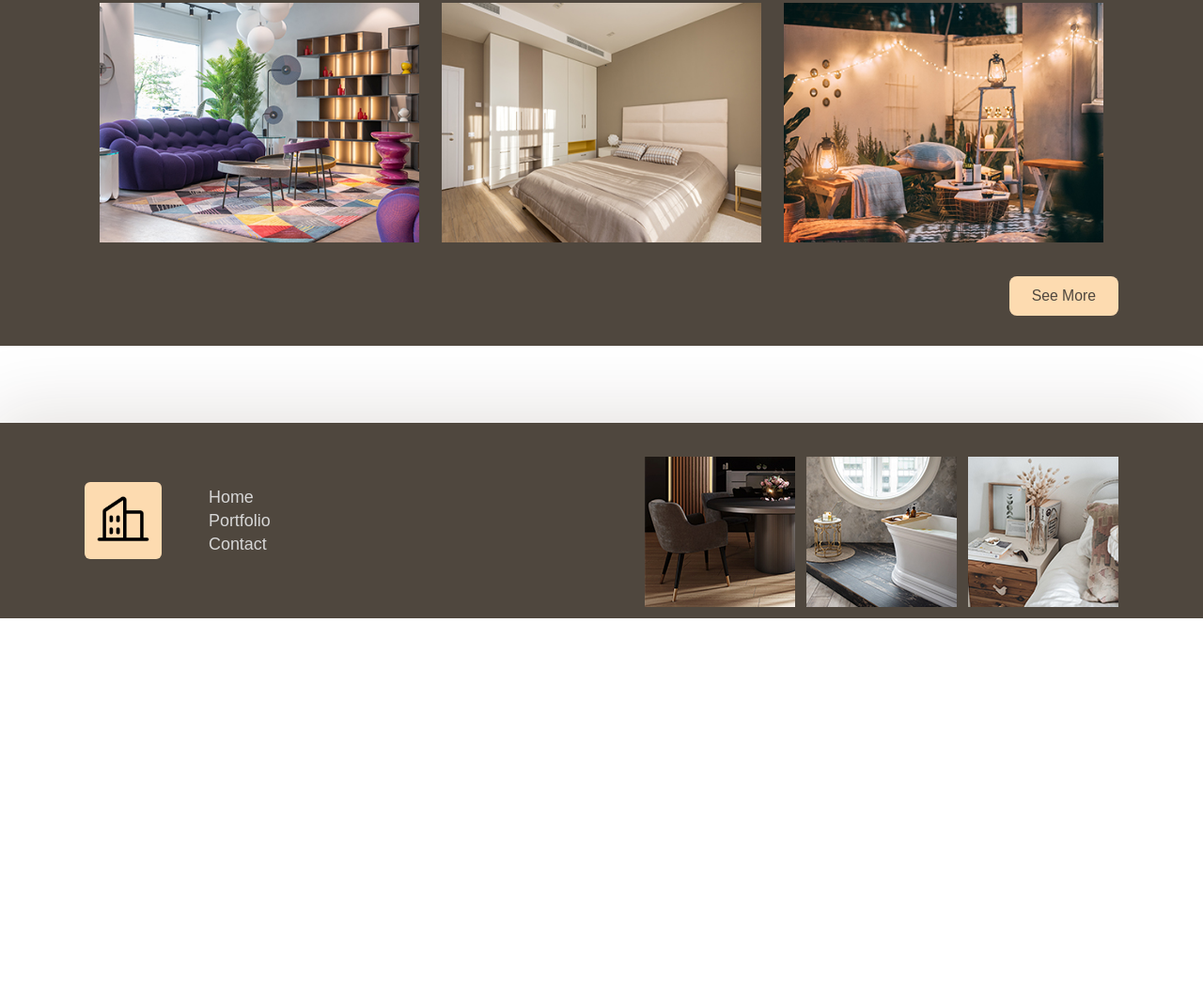
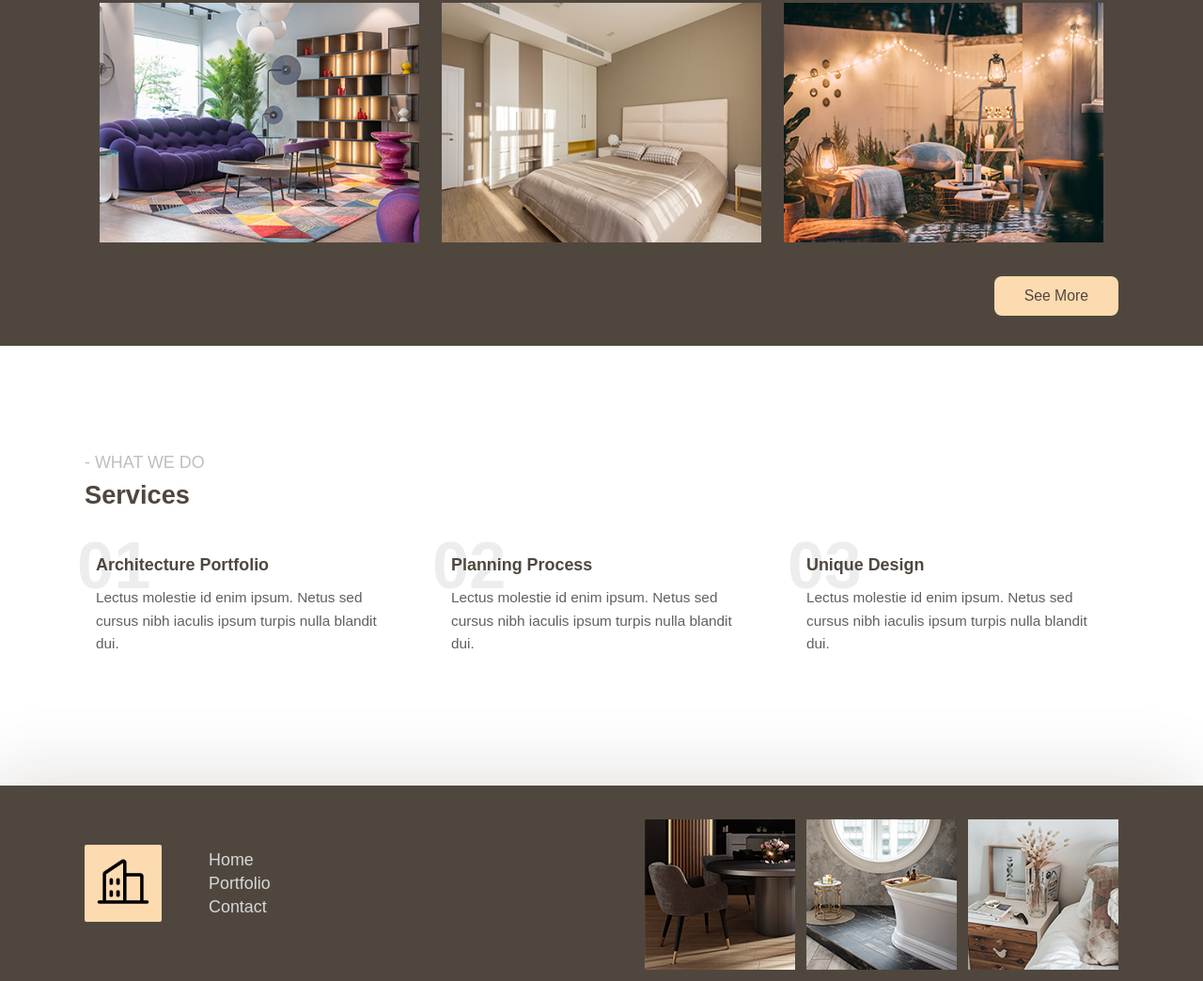
Before and after one commit to OskarWiktor/home-design-website, a website: page index.html in a window 1280 px wide. Shown: the part 1762-2806 px from the top of the page at 94% size. Before the commit the page ends 2420 px from the top, so only its background shows below. Drawn offline with Linux system fonts and the light colour scheme.

Commit message:
feat(index): service section

```diff
--- a/index.html
+++ b/index.html
@@ -95,17 +95,85 @@
             <h2 class="small-portfolio__title">Our Portfolio</h2>
           </div>
           <div class="small-portfolio__img--container">
-            <div class="small-portfolio__img--wraper"><img class="small-portfolio__img" src="./assets/portfolio-1.jpg" alt="portfolio photo 1"></div>
-            <div class="small-portfolio__img--wraper"><img class="small-portfolio__img" src="./assets/portfolio-2.jpg" alt="portfolio photo 2"></div>
-            <div class="small-portfolio__img--wraper"><img class="small-portfolio__img" src="./assets/portfolio-3.jpg" alt="portfolio photo 3"></div>
-            <div class="small-portfolio__img--wraper"><img class="small-portfolio__img" src="./assets/portfolio-4.jpg" alt="portfolio photo 4"></div>
-            <div class="small-portfolio__img--wraper"><img class="small-portfolio__img" src="./assets/portfolio-5.jpg" alt="portfolio photo 5"></div>
-            <div class="small-portfolio__img--wraper"><img class="small-portfolio__img" src="./assets/portfolio-6.jpg" alt="portfolio photo 6"></div>
+            <div class="small-portfolio__img--wraper">
+              <img
+                class="small-portfolio__img"
+                src="./assets/portfolio-1.jpg"
+                alt="portfolio photo 1"
+              />
+            </div>
+            <div class="small-portfolio__img--wraper">
+              <img
+                class="small-portfolio__img"
+                src="./assets/portfolio-2.jpg"
+                alt="portfolio photo 2"
+              />
+            </div>
+            <div class="small-portfolio__img--wraper">
+              <img
+                class="small-portfolio__img"
+                src="./assets/portfolio-3.jpg"
+                alt="portfolio photo 3"
+              />
+            </div>
+            <div class="small-portfolio__img--wraper">
+              <img
+                class="small-portfolio__img"
+                src="./assets/portfolio-4.jpg"
+                alt="portfolio photo 4"
+              />
+            </div>
+            <div class="small-portfolio__img--wraper">
+              <img
+                class="small-portfolio__img"
+                src="./assets/portfolio-5.jpg"
+                alt="portfolio photo 5"
+              />
+            </div>
+            <div class="small-portfolio__img--wraper">
+              <img
+                class="small-portfolio__img"
+                src="./assets/portfolio-6.jpg"
+                alt="portfolio photo 6"
+              />
+            </div>
           </div>
-          <button class="small-portfolio--button"><a class="small-portfolio--button--link" href="./pages/portfolio.html" >See More</a></button>
+          <button class="small-portfolio--button">
+            <a
+              class="small-portfolio--button--link"
+              href="./pages/portfolio.html"
+              >See More</a
+            >
+          </button>
         </div>
       </section>
     </main>
+
+    <section class="services">
+      <div class="services--wraper">
+        <div class="services__text--container">
+          <p class="services__text">- what we do</p>
+          <h3 class="services__title">Services</h3>
+        </div>
+        <div class="services__offer--container">
+          <div class="services__offer">
+            <p class="services__offer--number">01</p>
+            <h4 class="services__offer--title">Architecture Portfolio</h4>
+            <p class="services__offer--text">Lectus molestie id enim ipsum. Netus sed cursus nibh iaculis ipsum turpis nulla blandit dui.</p>
+          </div>
+          <div class="services__offer">
+            <p class="services__offer--number">02</p>
+            <h4 class="services__offer--title">Planning Process</h4>
+            <p class="services__offer--text">Lectus molestie id enim ipsum. Netus sed cursus nibh iaculis ipsum turpis nulla blandit dui.</p>
+          </div>
+          <div class="services__offer">
+            <p class="services__offer--number">03</p>
+            <h4 class="services__offer--title">Unique Design</h4>
+            <p class="services__offer--text">Lectus molestie id enim ipsum. Netus sed cursus nibh iaculis ipsum turpis nulla blandit dui.</p>
+          </div>
+        </div>
+      </div>
+    </section>
 
     <footer class="footer">
       <div class="footer--wraper">
--- a/scss/main.scss
+++ b/scss/main.scss
@@ -89,7 +89,6 @@
   width: 100%;
   margin: 82px auto;
   padding: 0px 32px;
-
   .about-us--wraper {
     max-width: 1100px;
     display: flex;
@@ -203,7 +202,7 @@
     float: right;
     background-color: $primary-color;
     border: none;
-    padding: 12px 24px;
+    padding: 12px 32px;
     margin: 24px 0px 0px auto;
     border-radius: 8px;
     .small-portfolio--button--link {
@@ -215,6 +214,70 @@
   .small-portfolio--button:hover {
     transition: 0.2s ease-in-out;
     background-color: rgba(225, 183, 142, 0.91);
+  }
+}
+//services
+.services {
+  width: 100%;
+  margin: 82px auto;
+  padding: 0px 32px;
+  .services--wraper {
+    max-width: 1100px;
+    display: flex;
+    flex-direction: column;
+    flex-wrap: wrap;
+    margin: auto;
+    padding: 32px 0px;
+    .services__text--container {
+      .services__text {
+        color: rgb(191, 191, 191);
+        font: $text-big;
+        text-transform: uppercase;
+        @media (max-width: 900px) {
+          text-align: center;
+        }
+      }
+      .services__title {
+        color: $secondary-color;
+        font: $main-heading;
+        padding: 8px 0px 24px 0px;
+        @media (max-width: 900px) {
+          text-align: center;
+        }
+      }
+    }
+    .services__offer--container {
+      display: flex;
+      justify-content: space-between;
+      @media (max-width: 900px) {
+        justify-content: center;
+        flex-direction: column;
+        margin: auto;
+      }
+      .services__offer {
+        max-width: 320px;
+        margin: 24px 12px;
+        position: relative;
+        .services__offer--number {
+          font: bold calc(2.8em + 2vw) 'Noto Sans JP', sans-serif;
+          color: rgba(172, 172, 172, 0.21);
+          position: absolute;
+          top: -30px;
+          left: -20px;
+          z-index: -1;
+        }
+        .services__offer--title {
+          font: $text-big--bold;
+          color: $secondary-color;
+          padding-bottom: 12px;
+        }
+        .services__offer--text {
+          font: $text-normal;
+          color: rgb(96, 96, 96);
+          line-height: 1.6em;
+        }
+      }
+    }
   }
 }
 
@@ -244,7 +307,7 @@
         width: 82px;
         height: 82px;
         background-color: $primary-color;
-        border-radius: 6px;
+        border-radius: 2px;
         padding: 12px;
       }
       .footer__navigation-list {
```
Also changed, not shown: css/main.css.
